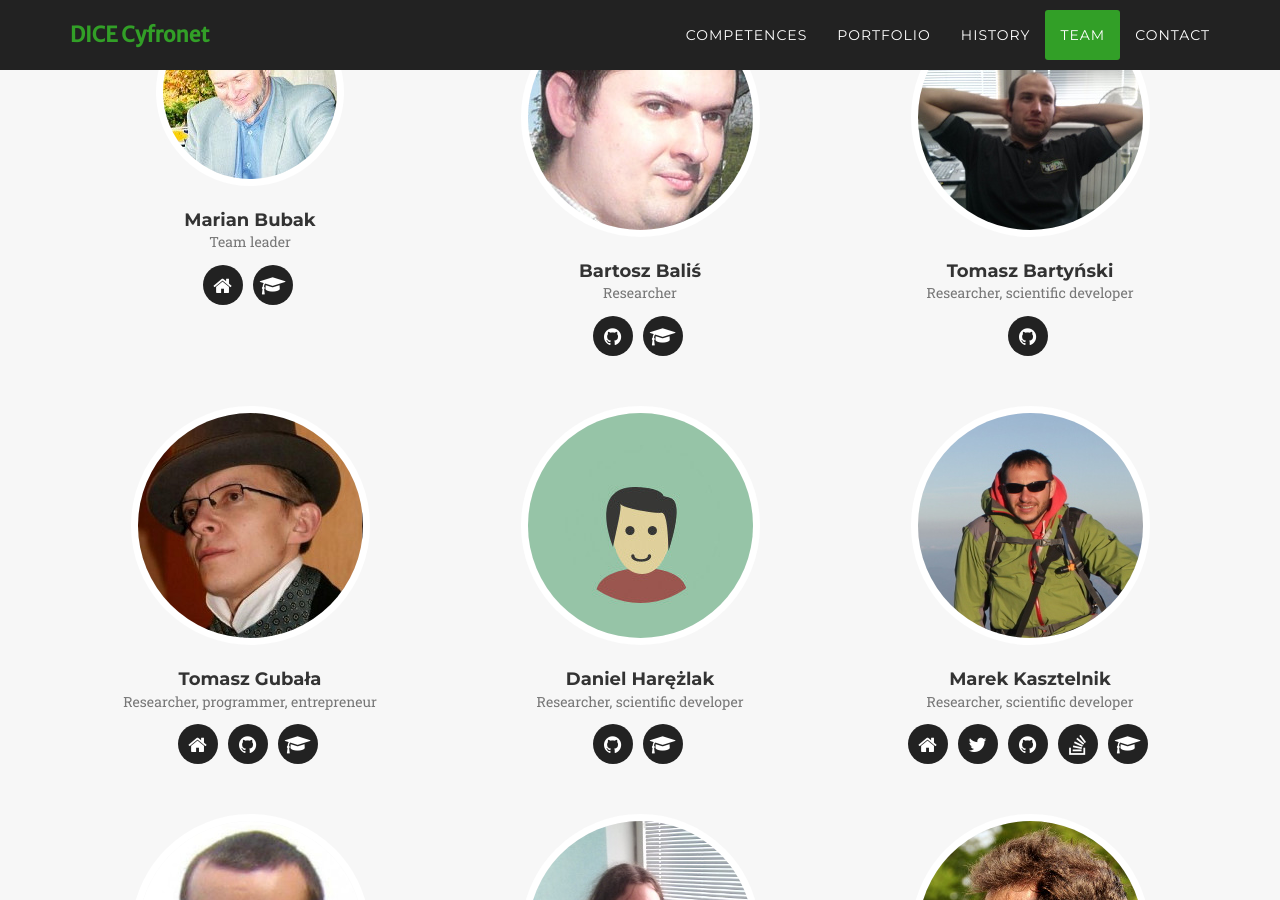
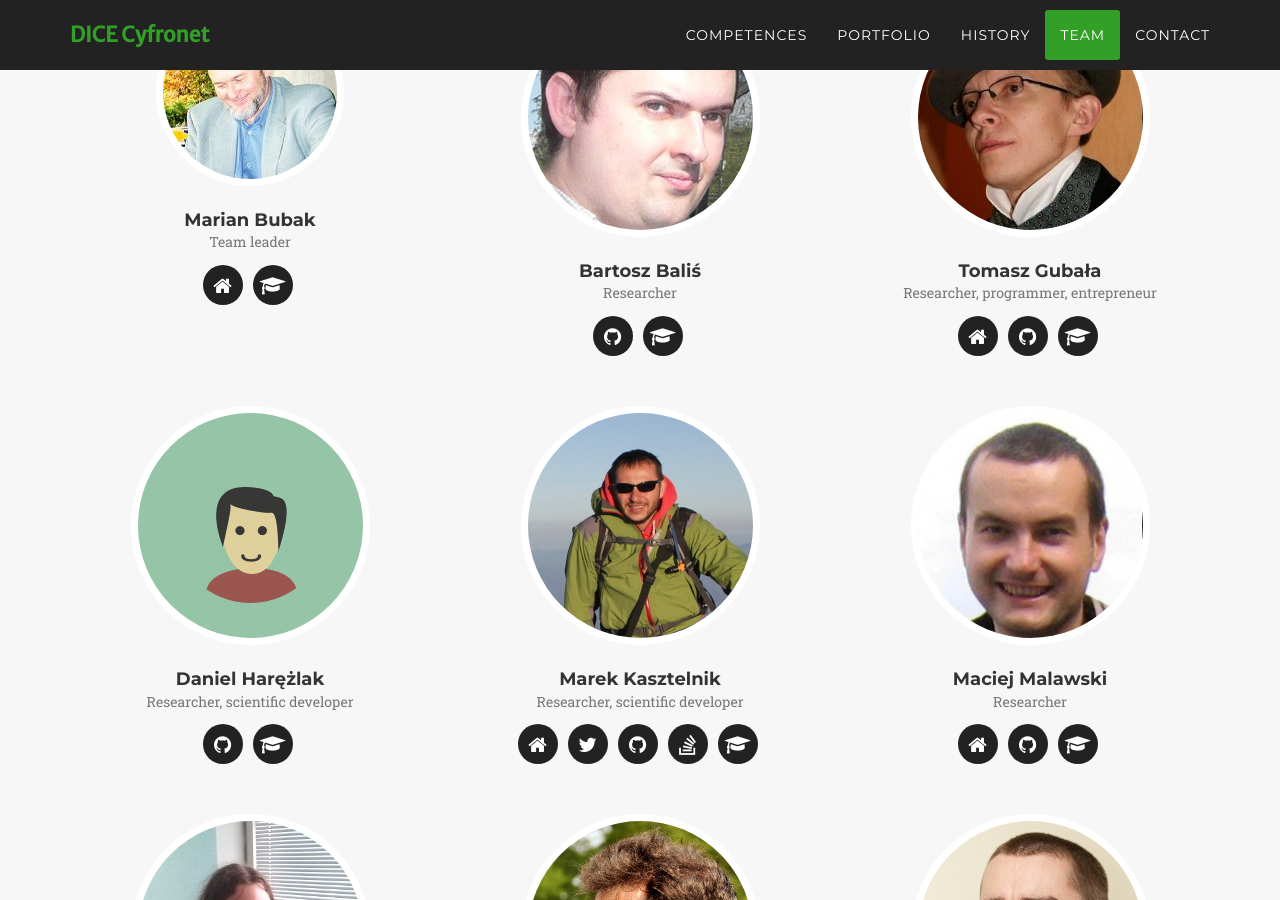
Before and after one commit to dice-cyfronet/dice-cyfronet.github.io-old, a Jekyll site: the page built from index.html, in a window 1280 px wide and 900 px high, scrolled down 9557 px. Built offline with Jekyll 4.4.1, drawn with Linux system fonts in a browser that asks for light colours; nearby versions of some CDN libraries; some web fonts are replaced.

```diff
--- a/_data/alumni.yml
+++ b/_data/alumni.yml
@@ -1,3 +1,9 @@
+- name: Tomasz Bartyński
+  pic: tb
+  position: Researcher, scientific developer
+  social:
+    - title: github
+      url: https://github.com/tbartynski
 - name: Eryk Ciepiela
   pic: ec
   position: Researcher, scientific developer
--- a/_data/people.yml
+++ b/_data/people.yml
@@ -14,12 +14,6 @@
       url: https://github.com/balis
     - title: graduation-cap
       url: http://scholar.google.com/citations?user=ue9iOgoAAAAJ&hl=en
-- name: Tomasz Bartyński
-  pic: tb
-  position: Researcher, scientific developer
-  social:
-    - title: github
-      url: https://github.com/tbartynski
 - name: Tomasz Gubała
   pic: tg
   position: Researcher, programmer, entrepreneur
```
